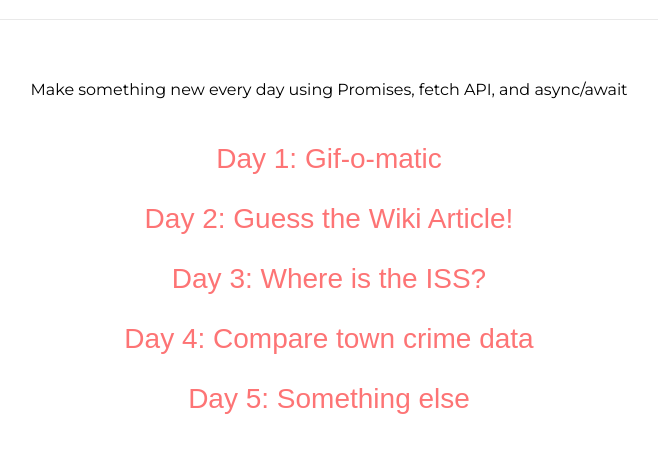
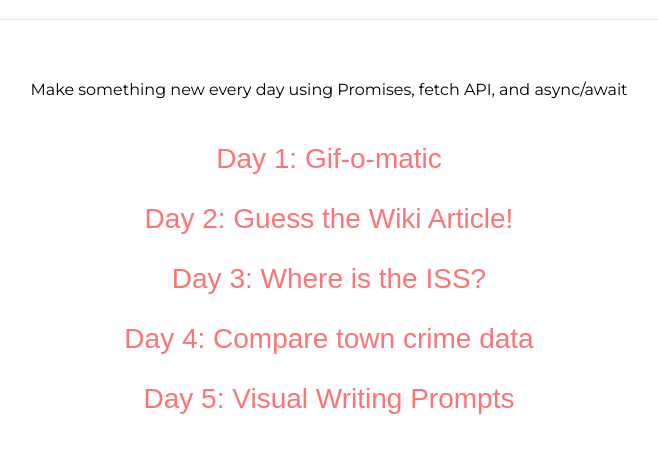
Before and after one commit to gwensw/api-challenge, a website: page index.html in a window 1280 px wide. Shown: the part 141-594 px from the top of the page, without its empty margins (311-969 px from the left). Drawn offline with Linux system fonts and the light colour scheme; a web font is replaced by a local one.

Commit message:
Update link to day 5 project

```diff
--- a/index.html
+++ b/index.html
@@ -18,7 +18,7 @@
     <li><a href="/day2/index.html">Day 2: Guess the Wiki Article!</a></li>
     <li><a href="/day3/index.html">Day 3: Where is the ISS?</a></li>
     <li><a href="/day4/index.html">Day 4: Compare town crime data</a></li>
-    <li><a href="/day5/index.html">Day 5: Something else</a></li>
+    <li><a href="/day5/index.html">Day 5: Visual Writing Prompts</a></li>
   </ul>
 </body>
 </html>
```
